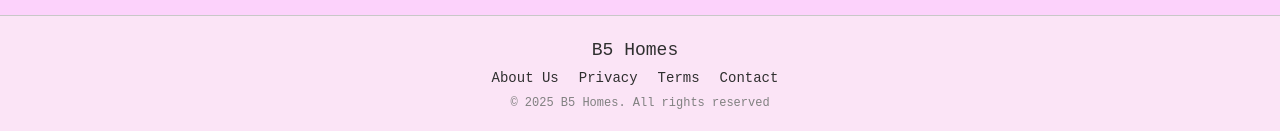
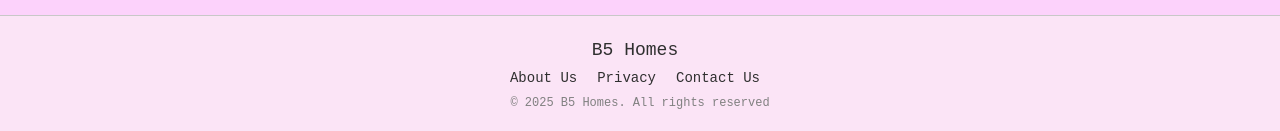
Before and after one commit to Fector101/B5Hostels, a React (Create React App) app in the folder hostel/: page / in a window 1280 px wide. Shown: the part 785-916 px from the top of the page. Built offline with nearby package versions, Linux system fonts and the light colour scheme.

Commit message:
Update Footer.js

```diff
--- a/hostel/src/components/ui/footer/Footer.js
+++ b/hostel/src/components/ui/footer/Footer.js
@@ -28,8 +28,7 @@ export default function Footer(){
 
             <Link to='/'>About Us</Link>
             <Link to='/'>Privacy</Link>
-            <Link to='/'>Terms</Link>
-            <Link to='/'>Contact</Link>
+            <Link to='/'>Contact Us</Link>
             </div>
             <p className="caption">© 2025 B5 Homes. All rights reserved</p>
         </footer>
```
